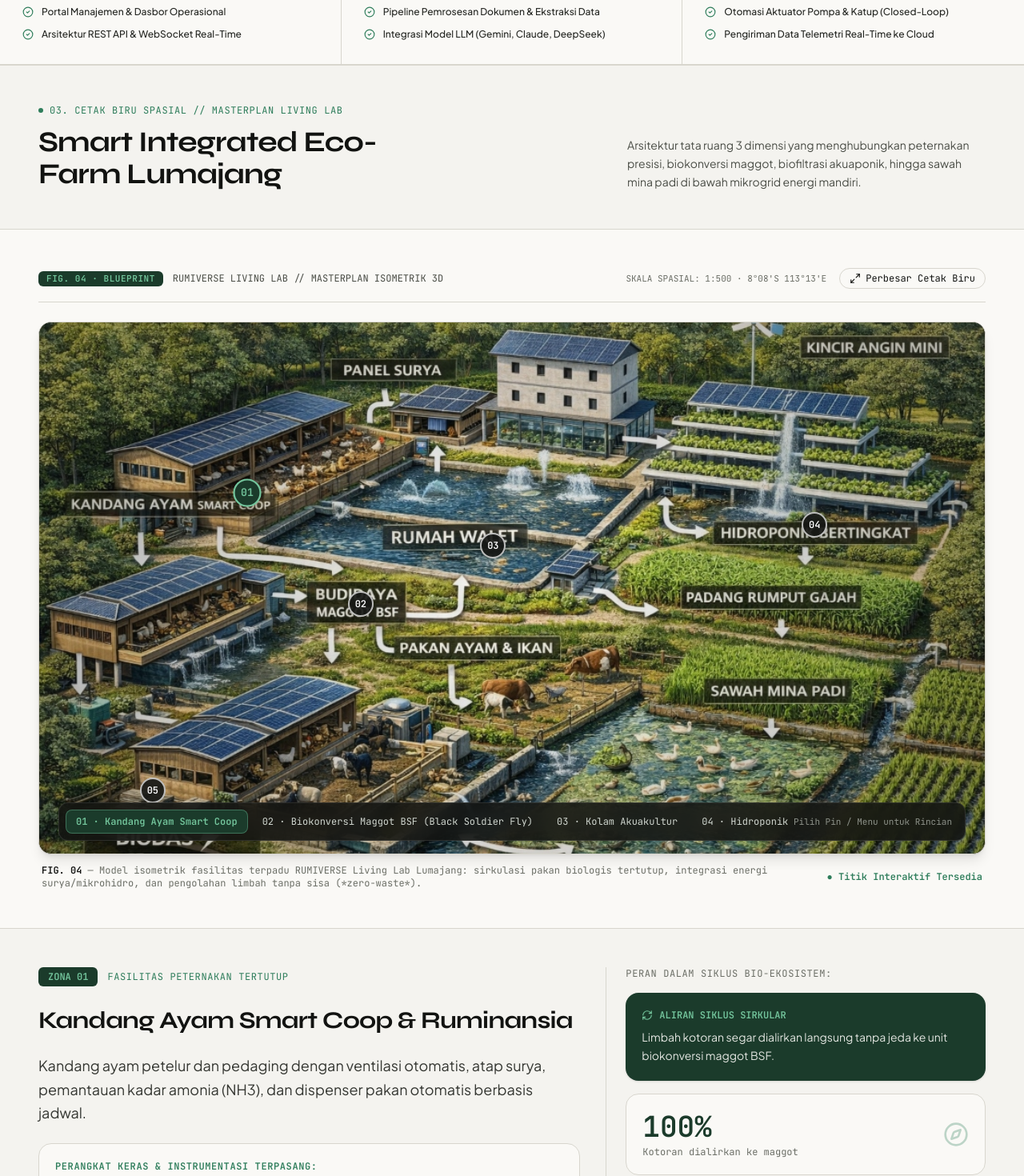
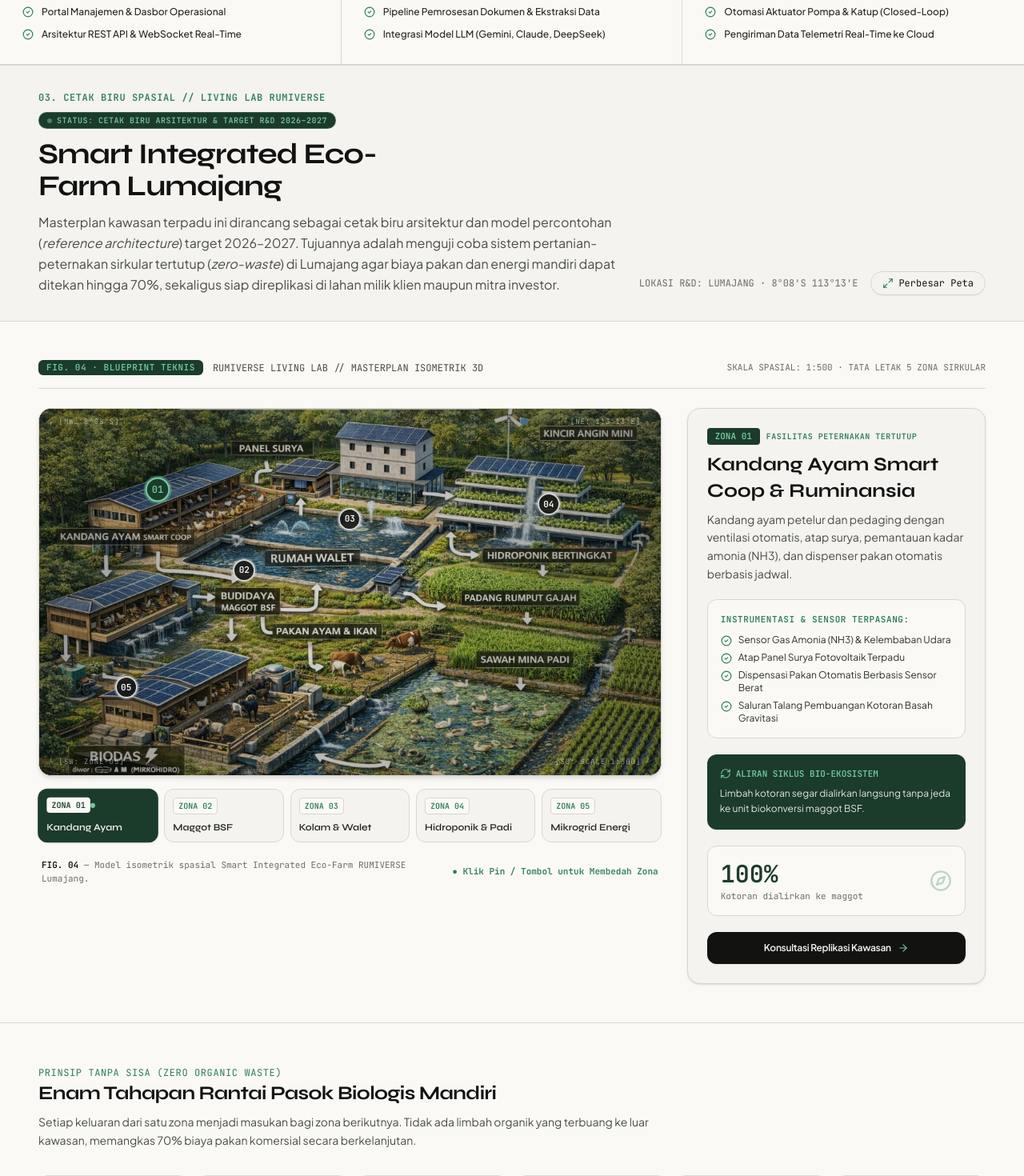
Before and after one commit to DevisRoomi/rumiverse, a React (Vite) app: page / in a window 1280 px wide. Shown: the part 2120-3590 px from the top of the page at 80% size. Built offline with nearby package versions, Linux system fonts and the light colour scheme.

Commit message:
feat(masterplan): implementasikan split layout 2 kolom, perbaiki posisi pin, dan tambahkan badge status R&D

```diff
--- a/src/components/MasterplanSection.tsx
+++ b/src/components/MasterplanSection.tsx
@@ -30,6 +30,7 @@ interface MasterplanZone {
   id: string;
   number: string;
   name: string;
+  shortName: string;
   tag: string;
   pin: { x: number; y: number }; // Percentage position on image
   role: string;
@@ -43,8 +44,9 @@ const ZONES: MasterplanZone[] = [
     id: 'smart-coop',
     number: '01',
     name: 'Kandang Ayam Smart Coop & Ruminansia',
+    shortName: 'Kandang Ayam',
     tag: 'FASILITAS PETERNAKAN TERTUTUP',
-    pin: { x: 22, y: 32 },
+    pin: { x: 19, y: 22 },
     role: 'Kandang ayam petelur dan pedaging dengan ventilasi otomatis, atap surya, pemantauan kadar amonia (NH3), dan dispenser pakan otomatis berbasis jadwal.',
     hardware: [
       'Sensor Gas Amonia (NH3) & Kelembaban Udara',
@@ -59,8 +61,9 @@ const ZONES: MasterplanZone[] = [
     id: 'maggot-bsf',
     number: '02',
     name: 'Biokonversi Maggot BSF (Black Soldier Fly)',
+    shortName: 'Maggot BSF',
     tag: 'UNIT REKAYASA BIOMASSA PROTEIN',
-    pin: { x: 34, y: 53 },
+    pin: { x: 33, y: 44 },
     role: 'Pusat pengurai limbah biologis: larva lalat tentara hitam mengonversi kotoran ternak dan sisa organik menjadi biomassa kaya protein kasar (42%) dalam 12–14 hari.',
     hardware: [
       'Bioreaktor Larva dengan Kendali Kelembaban Substrat',
@@ -74,8 +77,9 @@ const ZONES: MasterplanZone[] = [
     id: 'aquaculture-walet',
     number: '03',
     name: 'Kolam Akuakultur & Rumah Walet Terpadu',
+    shortName: 'Kolam & Walet',
     tag: 'SENTRAL BIOFILTER AIR TAWAR',
-    pin: { x: 48, y: 42 },
+    pin: { x: 50, y: 30 },
     role: 'Kolam ikan nila dan gurame beraerasi surya di bawah rumah walet 3 lantai berarsitektur modern. Air kaya feses ikan dialirkan secara kontinu sebagai sumber nitrat bagi tanaman.',
     hardware: [
       'Probe Kualitas Air (pH, Dissolved Oxygen, Turbiditas)',
@@ -89,8 +93,9 @@ const ZONES: MasterplanZone[] = [
     id: 'hydroponics-padi',
     number: '04',
     name: 'Hidroponik Bertingkat & Sawah Mina Padi',
+    shortName: 'Hidroponik & Padi',
     tag: 'AGROTEKNOLOGI TANAMAN & PANGAN',
-    pin: { x: 82, y: 38 },
+    pin: { x: 82, y: 26 },
     role: 'Talang sayuran bertingkat dan petak sawah terintegrasi dengan ikan kecil dan bebek. Akar tanaman menyerap nitrat dan fosfat, menghasilkan panen sayur serta memurnikan kembali air.',
     hardware: [
       'Manifold Irigasi Tetes Baja Tahan Karat',
@@ -104,8 +109,9 @@ const ZONES: MasterplanZone[] = [
     id: 'microgrid-energy',
     number: '05',
     name: 'Mikrogrid Energi Mandiri (Surya, Angin & BioDAS)',
+    shortName: 'Mikrogrid Energi',
     tag: 'SUMBER DAYA TERBARUKAN 24/7',
-    pin: { x: 12, y: 88 },
+    pin: { x: 14, y: 76 },
     role: 'Pembangkit listrik mikrogrid terpadu: panel surya atap, kincir angin mini, dan turbin piko-hidro BioDAS pada arus sungai buatan memastikan 100% instrumen lapangan beroperasi tanpa ketergantungan PLN.',
     hardware: [
       'Generator Mikrohidro Aliran Arus Deras (BioDAS)',
@@ -127,33 +133,53 @@ export function MasterplanSection({ onOpenConsultation }: MasterplanSectionProps
   return (
     <section id="masterplan" className="border-b border-[#D8D6CE] bg-[#F4F3EF]">
       <div className="max-w-[1440px] mx-auto">
-        {/* Section Header */}
-        <div className="px-6 py-12 sm:px-10 lg:px-12 border-b border-[#D8D6CE] flex flex-col md:flex-row md:items-end justify-between gap-6">
-          <div className="max-w-2xl">
-            <div className="flex items-center gap-2 text-xs font-mono text-[#2E7D5B] tracking-wider uppercase mb-3">
-              <span className="w-1.5 h-1.5 rounded-full bg-[#2E7D5B]" />
-              <span>03. Cetak Biru Spasial // Masterplan Living Lab</span>
+        {/* Section Header with Honest Credibility Status Badge & Target R&D Scope */}
+        <div className="px-6 py-8 sm:px-10 lg:px-12 border-b border-[#D8D6CE] flex flex-col lg:flex-row lg:items-end justify-between gap-6">
+          <div className="max-w-3xl space-y-3">
+            <div className="flex flex-wrap items-center gap-2.5">
+              <span className="font-mono text-xs text-[#2E7D5B] tracking-wider uppercase font-semibold">
+                03. CETAK BIRU SPASIAL // LIVING LAB RUMIVERSE
+              </span>
+              <span className="inline-flex items-center gap-1.5 px-2.5 py-0.5 rounded-full bg-[#1B3B2B] text-[#74C69D] border border-[#74C69D]/30 font-mono text-[10px] font-bold tracking-wider">
+                <span className="w-1.5 h-1.5 rounded-full bg-[#74C69D] animate-pulse" />
+                STATUS: CETAK BIRU ARSITEKTUR &amp; TARGET R&amp;D 2026–2027
+              </span>
             </div>
+
             <MaskedHeading
               as="h2"
               className="font-display text-2xl sm:text-3xl lg:text-4xl font-bold text-[#121311] tracking-tight"
             >
               Smart Integrated Eco-Farm Lumajang
             </MaskedHeading>
-          </div>
-          <p className="text-sm text-[#4A4D46] max-w-md leading-relaxed">
-            Arsitektur tata ruang 3 dimensi yang menghubungkan peternakan presisi, biokonversi maggot,
-            biofiltrasi akuaponik, hingga sawah mina padi di bawah mikrogrid energi mandiri.
+
+            <p className="text-sm sm:text-base text-[#4A4D46] leading-relaxed">
+              Masterplan kawasan terpadu ini dirancang sebagai cetak biru arsitektur dan model percontohan (<em>reference architecture</em>) target 2026–2027. Tujuannya adalah menguji coba sistem pertanian-peternakan sirkular tertutup (<em>zero-waste</em>) di Lumajang agar biaya pakan dan energi mandiri dapat ditekan hingga 70%, sekaligus siap direplikasi di lahan milik klien maupun mitra investor.
             </p>
           </div>
 
-        {/* Blueprint Viewer Container */}
+          <div className="flex items-center gap-4 shrink-0">
+            <span className="hidden xl:inline text-xs font-mono text-[#6B6E66]">
+              LOKASI R&amp;D: LUMAJANG · 8°08&apos;S 113°13&apos;E
+            </span>
+            <button
+              type="button"
+              onClick={() => setLightboxOpen(true)}
+              className="inline-flex items-center gap-1.5 px-3.5 py-1.5 rounded-full border border-[#D8D6CE] hover:border-[#121311] text-xs font-mono text-[#121311] hover:bg-[#EAE8E1] transition-all cursor-pointer shadow-2xs"
+            >
+              <Maximize2 className="w-3.5 h-3.5 text-[#2E7D5B]" />
+              <span>Perbesar Peta</span>
+            </button>
+          </div>
+        </div>
+
+        {/* Split Layout: Blueprint Map (Left 65%) + Zone Detail Inspector (Right 35%) */}
         <div className="p-6 sm:p-10 lg:p-12 border-b border-[#D8D6CE] bg-[#FAF9F6]">
           {/* Top Metadata Blueprint Bar */}
-          <div className="flex flex-wrap items-center justify-between gap-4 pb-4 border-b border-[#D8D6CE] font-mono text-xs text-[#4A4D46]">
+          <div className="flex flex-wrap items-center justify-between gap-4 pb-4 mb-6 border-b border-[#D8D6CE] font-mono text-xs text-[#4A4D46]">
             <div className="flex items-center gap-3">
               <span className="px-2.5 py-0.5 rounded-md bg-[#1B3B2B] text-[#74C69D] text-[11px] font-bold tracking-wider">
-                FIG. 04 · BLUEPRINT
+                FIG. 04 · BLUEPRINT TEKNIS
               </span>
               <span className="hidden sm:inline">
                 RUMIVERSE LIVING LAB // MASTERPLAN ISOMETRIK 3D
@@ -161,22 +187,17 @@ export function MasterplanSection({ onOpenConsultation }: MasterplanSectionProps
             </div>
 
             <div className="flex items-center gap-4">
-              <span className="hidden md:inline text-[11px] text-[#6B6E66]">
-                SKALA SPASIAL: 1:500 · 8°08&apos;S 113°13&apos;E
+              <span className="text-[11px] text-[#6B6E66]">
+                SKALA SPASIAL: 1:500 · TATA LETAK 5 ZONA SIRKULAR
               </span>
-              <button
-                type="button"
-                onClick={() => setLightboxOpen(true)}
-                className="inline-flex items-center gap-1.5 px-3 py-1 rounded-full border border-[#D8D6CE] hover:border-[#121311] text-xs text-[#121311] hover:bg-[#EAE8E1] transition-all cursor-pointer"
-              >
-                <Maximize2 className="w-3.5 h-3.5" />
-                <span>Perbesar Cetak Biru</span>
-              </button>
             </div>
           </div>
 
-          {/* Interactive Isometric Visualizer */}
-          <div className="mt-6 relative aspect-[16/10] sm:aspect-[16/9] w-full rounded-2xl overflow-hidden border border-[#D8D6CE] bg-[#121311] shadow-lg group">
+          <div className="grid grid-cols-1 lg:grid-cols-12 gap-8 items-start">
+            {/* Kolom Kiri (~62-65%): Map + 5 Tombol Zona di Luar Gambar */}
+            <div className="lg:col-span-7 xl:col-span-8 space-y-4">
+              {/* Blueprint Visualizer Container (Height Controlled to fit within viewport) */}
+              <div className="relative aspect-[16/10] max-h-[460px] w-full rounded-2xl overflow-hidden border border-[#D8D6CE] bg-[#0E1210] shadow-md group">
                 <EditorialImage
                   src={MASTERPLAN_IMAGE_SRC}
                   alt="Cetak biru arsitektur 3D isometrik Smart Integrated Eco-Farm RUMIVERSE Lumajang"
@@ -185,10 +206,25 @@ export function MasterplanSection({ onOpenConsultation }: MasterplanSectionProps
                   fallbackSubtitle="Visualisasi tata letak arsitektur terpadu Living Lab Lumajang."
                 />
 
-            {/* Subtle Blueprint Grid Watermark */}
-            <div className="absolute inset-0 bg-radial-[circle_at_center,transparent_0%,rgba(18,19,17,0.3)_100%] pointer-events-none" />
+                {/* Blueprint Aesthetic Technical Overlay */}
+                <div className="absolute inset-0 bg-[#0E1210]/15 pointer-events-none mix-blend-multiply" />
+                <div className="absolute inset-0 bg-radial-[circle_at_center,transparent_20%,rgba(14,18,16,0.35)_100%] pointer-events-none" />
 
-            {/* Interactive Pins on the Map */}
+                {/* Blueprint Framing Corner Marks */}
+                <div className="absolute top-2.5 left-3 font-mono text-[9px] text-white/50 tracking-widest pointer-events-none select-none">
+                  ┌ [NW: 8°08&apos;S]
+                </div>
+                <div className="absolute top-2.5 right-3 font-mono text-[9px] text-white/50 tracking-widest pointer-events-none select-none">
+                  [NE: 113°13&apos;E] ┐
+                </div>
+                <div className="absolute bottom-2.5 left-3 font-mono text-[9px] text-white/50 tracking-widest pointer-events-none select-none">
+                  └ [SW: ZONE-05]
+                </div>
+                <div className="absolute bottom-2.5 right-3 font-mono text-[9px] text-white/50 tracking-widest pointer-events-none select-none">
+                  [SE: SCALE 1:500] ┘
+                </div>
+
+                {/* Interactive Pins on the Map (Shifted away from text labels) */}
                 {ZONES.map((zone) => {
                   const isActive = zone.id === selectedZoneId;
                   return (
@@ -203,18 +239,18 @@ export function MasterplanSection({ onOpenConsultation }: MasterplanSectionProps
                       <span className="relative flex items-center justify-center">
                         {/* Pulsing Aura */}
                         <span
-                      className={`absolute w-8 h-8 rounded-full transition-all duration-300 ${
+                          className={`absolute w-7 h-7 sm:w-8 sm:h-8 rounded-full transition-all duration-300 ${
                             isActive
-                          ? 'bg-[#74C69D]/40 scale-125 animate-ping'
-                          : 'bg-white/20 group-hover/pin:scale-110'
+                              ? 'bg-[#74C69D]/50 scale-125 animate-ping'
+                              : 'bg-white/25 group-hover/pin:scale-110'
                           }`}
                         />
                         {/* Badge */}
                         <span
-                      className={`relative flex items-center justify-center w-7 h-7 sm:w-8 sm:h-8 rounded-full border-2 text-[11px] sm:text-xs font-mono font-bold transition-all shadow-md ${
+                          className={`relative flex items-center justify-center w-6 h-6 sm:w-7 sm:h-7 rounded-full border-2 text-[10px] sm:text-[11px] font-mono font-bold transition-all shadow-md ${
                             isActive
-                          ? 'bg-[#1B3B2B] border-[#74C69D] text-[#74C69D] scale-110'
-                          : 'bg-[#121311]/90 border-white/70 text-white hover:border-[#74C69D]'
+                              ? 'bg-[#1B3B2B] border-[#74C69D] text-[#74C69D] scale-110 ring-2 ring-[#74C69D]/40'
+                              : 'bg-[#121311]/90 border-white/80 text-white hover:border-[#74C69D] hover:text-[#74C69D]'
                           }`}
                         >
                           {zone.number}
@@ -222,16 +258,16 @@ export function MasterplanSection({ onOpenConsultation }: MasterplanSectionProps
                       </span>
 
                       {/* Tooltip on Hover */}
-                  <span className="absolute bottom-full left-1/2 -translate-x-1/2 mb-2 hidden group-hover/pin:block px-2.5 py-1 rounded bg-[#121311]/95 text-white font-mono text-[10px] tracking-wide whitespace-nowrap shadow-lg pointer-events-none z-30">
-                    {zone.name}
+                      <span className="absolute bottom-full left-1/2 -translate-x-1/2 mb-1.5 hidden group-hover/pin:block px-2 py-0.5 rounded bg-[#121311]/95 text-white font-mono text-[10px] tracking-wide whitespace-nowrap shadow-lg pointer-events-none z-30 border border-white/20">
+                        {zone.number} · {zone.shortName}
                       </span>
                     </button>
                   );
                 })}
+              </div>
 
-            {/* Bottom Floating Quick Zone Bar */}
-            <div className="absolute bottom-4 left-4 right-4 sm:left-6 sm:right-6 z-20 hidden md:flex items-center justify-between p-2 rounded-xl bg-[#121311]/85 backdrop-blur-md border border-white/10 text-white">
-              <div className="flex items-center gap-1.5 overflow-x-auto">
+              {/* Grid 5 Tombol Zona Ringkas di Luar Gambar (Tidak Terpotong) */}
+              <div className="grid grid-cols-2 sm:grid-cols-5 gap-2">
                 {ZONES.map((zone) => {
                   const isSelected = zone.id === selectedZoneId;
                   return (
@@ -239,105 +275,111 @@ export function MasterplanSection({ onOpenConsultation }: MasterplanSectionProps
                       key={zone.id}
                       type="button"
                       onClick={() => setSelectedZoneId(zone.id)}
-                      className={`px-3 py-1.5 rounded-lg text-xs font-mono transition-all whitespace-nowrap cursor-pointer ${
+                      className={`p-2.5 rounded-xl border text-left transition-all cursor-pointer flex flex-col justify-between ${
                         isSelected
-                          ? 'bg-[#1B3B2B] text-[#74C69D] font-bold border border-[#74C69D]/40'
-                          : 'text-[#D0D6CF] hover:text-white hover:bg-white/5'
+                          ? 'bg-[#1B3B2B] text-[#F4F3EF] border-[#1B3B2B] shadow-xs scale-[1.01]'
+                          : 'bg-[#F4F3EF] hover:bg-[#EAE8E1] text-[#242622] border-[#D8D6CE]'
                       }`}
                     >
-                      {zone.number} · {zone.name.split('&')[0].trim()}
+                      <div className="flex items-center justify-between">
+                        <span
+                          className={`font-mono text-[10px] font-bold px-1.5 py-0.5 rounded ${
+                            isSelected
+                              ? 'bg-[#FAF9F6] text-[#1B3B2B]'
+                              : 'bg-[#FAF9F6] text-[#2E7D5B] border border-[#D8D6CE]'
+                          }`}
+                        >
+                          ZONA {zone.number}
+                        </span>
+                        {isSelected && <span className="w-1.5 h-1.5 rounded-full bg-[#74C69D]" />}
+                      </div>
+                      <span className="font-display font-semibold text-xs truncate block mt-2">
+                        {zone.shortName}
+                      </span>
                     </button>
                   );
                 })}
               </div>
 
-              <span className="text-[11px] font-mono text-[#8E928A] shrink-0 pr-2">
-                Pilih Pin / Menu untuk Rincian
-              </span>
-            </div>
-          </div>
-
-          <figcaption className="mt-3 font-mono text-xs text-[#6B6E66] px-1 flex flex-col sm:flex-row sm:items-center justify-between gap-2">
+              <figcaption className="font-mono text-[11px] text-[#6B6E66] px-1 flex flex-col sm:flex-row sm:items-center justify-between gap-2 pt-1">
                 <span>
-              <strong className="text-[#121311]">FIG. 04</strong> — Model isometrik fasilitas terpadu RUMIVERSE Living Lab Lumajang: sirkulasi pakan biologis tertutup, integrasi energi surya/mikrohidro, dan pengolahan limbah tanpa sisa (*zero-waste*).
+                  <strong className="text-[#121311]">FIG. 04</strong> — Model isometrik spasial Smart Integrated Eco-Farm RUMIVERSE Lumajang.
                 </span>
                 <span className="text-[#2E7D5B] font-semibold shrink-0">
-              ● Titik Interaktif Tersedia
+                  ● Klik Pin / Tombol untuk Membedah Zona
                 </span>
               </figcaption>
             </div>
 
-        {/* Selected Zone Deep-Dive Inspector Card */}
-        <div className="p-6 sm:p-10 lg:p-12 border-b border-[#D8D6CE] bg-[#F4F3EF]">
-          <div className="grid grid-cols-1 lg:grid-cols-12 gap-8">
-            {/* Left: Zone Details */}
-            <div className="lg:col-span-7 space-y-6">
-              <div className="flex items-center gap-3">
-                <span className="px-3 py-1 rounded-md bg-[#1B3B2B] text-[#74C69D] font-mono text-xs font-bold">
+            {/* Kolom Kanan (~35-38%): Panel Detail Zona Aktif (In-Place Inspector) */}
+            <div className="lg:col-span-5 xl:col-span-4 space-y-5">
+              <AnimatePresence mode="wait">
+                <motion.div
+                  key={selectedZone.id}
+                  initial={{ opacity: 0, y: 12 }}
+                  animate={{ opacity: 1, y: 0 }}
+                  exit={{ opacity: 0, y: -8 }}
+                  transition={{ duration: 0.28, ease: 'easeOut' }}
+                  className="p-6 rounded-2xl bg-[#F4F3EF] border border-[#D8D6CE] space-y-5 shadow-sm"
+                >
+                  {/* Header Zona */}
+                  <div className="space-y-2">
+                    <div className="flex items-center gap-2">
+                      <span className="px-2.5 py-0.5 rounded bg-[#1B3B2B] text-[#74C69D] font-mono text-[11px] font-bold">
                         ZONA {selectedZone.number}
                       </span>
-                <span className="font-mono text-xs text-[#2E7D5B] tracking-wider uppercase">
+                      <span className="font-mono text-[10px] text-[#2E7D5B] uppercase tracking-wider font-semibold">
                         {selectedZone.tag}
                       </span>
                     </div>
-
-              <h3 className="font-display font-bold text-2xl sm:text-3xl text-[#121311] tracking-tight">
+                    <h3 className="font-display font-bold text-xl sm:text-2xl text-[#121311] leading-snug">
                       {selectedZone.name}
                     </h3>
-
-              <p className="text-base sm:text-lg text-[#353732] leading-relaxed">
+                    <p className="text-xs sm:text-sm text-[#4A4D46] leading-relaxed">
                       {selectedZone.role}
                     </p>
+                  </div>
 
-              {/* Hardware & Sensor Suite */}
-              <div className="p-5 rounded-2xl bg-[#FAF9F6] border border-[#D8D6CE] space-y-3">
-                <span className="font-mono text-xs text-[#2E7D5B] font-bold uppercase tracking-wider block">
-                  Perangkat Keras &amp; Instrumentasi Terpasang:
+                  {/* Instrumentasi Terpasang */}
+                  <div className="p-4 rounded-xl bg-[#FAF9F6] border border-[#D8D6CE] space-y-2.5">
+                    <span className="font-mono text-[11px] text-[#2E7D5B] font-bold uppercase tracking-wider block">
+                      Instrumentasi &amp; Sensor Terpasang:
                     </span>
-                <ul className="space-y-2 text-sm text-[#2D2F2A]">
+                    <ul className="space-y-1.5 text-xs text-[#2D2F2A]">
                       {selectedZone.hardware.map((item, idx) => (
-                    <li key={idx} className="flex items-start gap-2.5">
-                      <CheckCircle2 className="w-4 h-4 text-[#2E7D5B] shrink-0 mt-0.5" />
+                        <li key={idx} className="flex items-start gap-2">
+                          <CheckCircle2 className="w-3.5 h-3.5 text-[#2E7D5B] shrink-0 mt-0.5" />
                           <span>{item}</span>
                         </li>
                       ))}
                     </ul>
                   </div>
+
+                  {/* Aliran Siklus Sirkular */}
+                  <div className="p-4 rounded-xl bg-[#1B3B2B] text-[#F4F3EF] space-y-1.5 shadow-2xs">
+                    <div className="flex items-center gap-1.5 text-[#74C69D] font-mono text-[11px] font-semibold">
+                      <RefreshCw className="w-3.5 h-3.5" />
+                      <span>ALIRAN SIKLUS BIO-EKOSISTEM</span>
                     </div>
-
-            {/* Right: Circular Impact & Metrics */}
-            <div className="lg:col-span-5 flex flex-col justify-between space-y-6 lg:pl-6 lg:border-l border-[#D8D6CE]">
-              <div className="space-y-4">
-                <span className="font-mono text-xs text-[#6B6E66] uppercase tracking-wider block">
-                  Peran dalam Siklus Bio-Ekosistem:
-                </span>
-
-                <div className="p-5 rounded-2xl bg-[#1B3B2B] text-[#F4F3EF] space-y-2 shadow-sm">
-                  <div className="flex items-center gap-2 text-[#74C69D] font-mono text-xs font-semibold">
-                    <RefreshCw className="w-3.5 h-3.5" />
-                    <span>ALIRAN SIKLUS SIRKULAR</span>
-                  </div>
-                  <p className="text-sm text-[#E2E5E0] leading-relaxed">
+                    <p className="text-xs text-[#E2E5E0] leading-relaxed">
                       {selectedZone.circularOutput}
                     </p>
                   </div>
 
-                {/* Key Metric Highlight */}
-                <div className="p-5 rounded-2xl bg-[#FAF9F6] border border-[#D8D6CE] flex items-center justify-between gap-4">
+                  {/* Metrik Kunci */}
+                  <div className="p-4 rounded-xl bg-[#FAF9F6] border border-[#D8D6CE] flex items-center justify-between gap-3">
                     <div>
-                    <span className="text-3xl sm:text-4xl font-mono font-bold text-[#1B3B2B] tabular-nums block">
+                      <span className="text-2xl sm:text-3xl font-mono font-bold text-[#1B3B2B] tabular-nums block">
                         {selectedZone.metric.value}
                       </span>
-                    <span className="text-xs font-mono text-[#6B6E66] mt-1 block">
+                      <span className="text-[11px] font-mono text-[#6B6E66] mt-0.5 block">
                         {selectedZone.metric.label}
                       </span>
                     </div>
-                  <Compass className="w-8 h-8 text-[#2E7D5B]/30" />
-                </div>
+                    <Compass className="w-7 h-7 text-[#2E7D5B]/30" />
                   </div>
 
-              {/* Consultation Trigger */}
-              <div className="pt-4 border-t border-[#D8D6CE]">
+                  {/* Tombol Konsultasi Replikasi */}
                   <button
                     type="button"
                     onClick={() => {
@@ -345,12 +387,13 @@ export function MasterplanSection({ onOpenConsultation }: MasterplanSectionProps
                         onOpenConsultation('precision-iot');
                       }
                     }}
-                  className="w-full inline-flex items-center justify-center gap-2.5 px-6 py-3.5 rounded-xl bg-[#121311] text-[#F4F3EF] hover:bg-[#1B3B2B] text-sm font-semibold tracking-tight transition-all cursor-pointer shadow-sm hover:scale-[1.01]"
+                    className="w-full inline-flex items-center justify-center gap-2 px-5 py-3 rounded-xl bg-[#121311] text-[#F4F3EF] hover:bg-[#1B3B2B] text-xs font-semibold tracking-tight transition-all cursor-pointer shadow-xs hover:scale-[1.01]"
                   >
-                  <span>Konsultasi Implementasi Kawasan Serupa</span>
-                  <ArrowRight className="w-4 h-4 text-[#74C69D]" />
+                    <span>Konsultasi Replikasi Kawasan</span>
+                    <ArrowRight className="w-3.5 h-3.5 text-[#74C69D]" />
                   </button>
-              </div>
+                </motion.div>
+              </AnimatePresence>
             </div>
           </div>
         </div>
```
Lines whose indentation alone changed are shown as unchanged.
